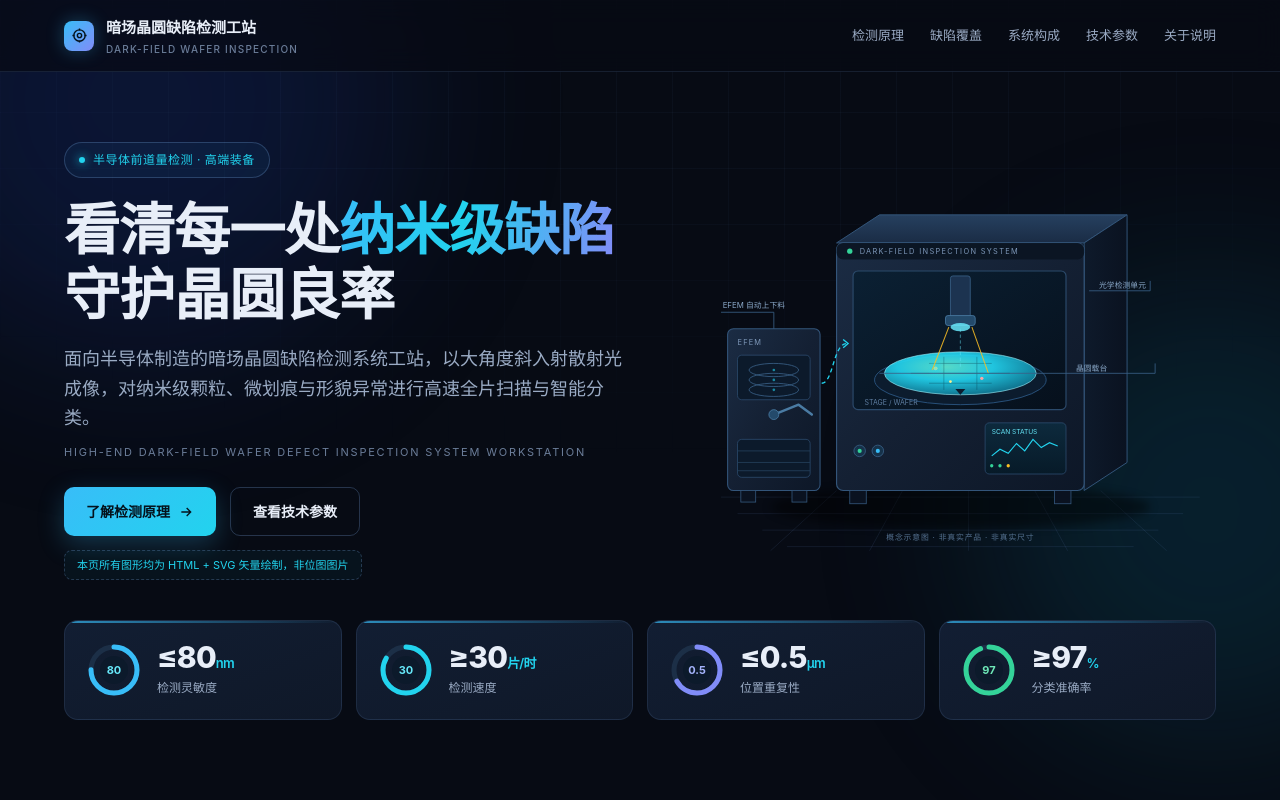
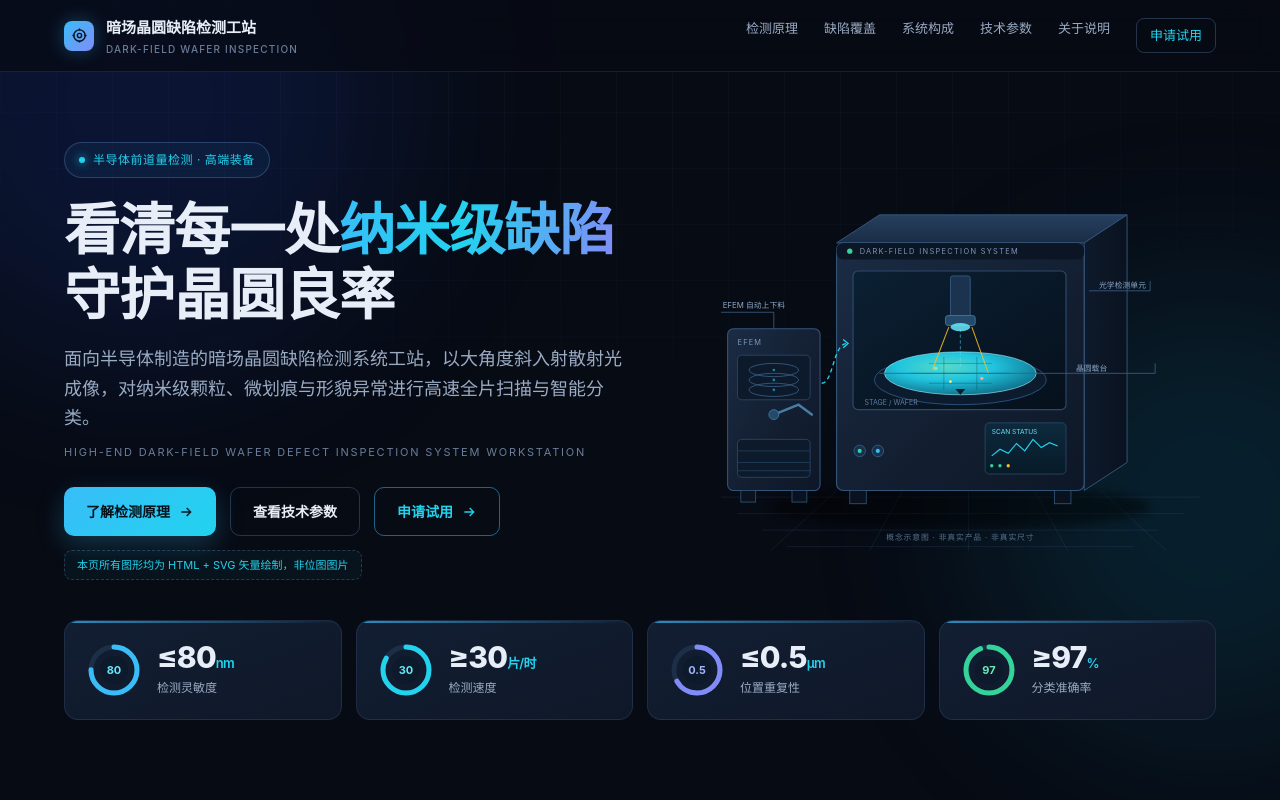
Before and after one commit to maxsyst/dfi-station-page, a plain HTML site: page index.html in a window 1280 px wide. Shown: the top 800 px of the page. Drawn offline with Linux system fonts and the light colour scheme.

Commit message:
Update homepage with trial application entry

```diff
--- a/index.html
+++ b/index.html
@@ -150,6 +150,7 @@ footer{border-top:1px solid var(--line);padding:32px 0;color:var(--muted);font-s
       <a href="#system">系统构成</a>
       <a href="#specs">技术参数</a>
       <a href="#about">关于说明</a>
+      <a href="apply.html" style="color:var(--acc2);border:1px solid var(--line2);padding:6px 13px;border-radius:8px">申请试用</a>
     </nav>
   </div>
 </header>
@@ -170,6 +171,9 @@ footer{border-top:1px solid var(--line);padding:32px 0;color:var(--muted);font-s
             <svg width="16" height="16" viewBox="0 0 24 24" fill="none" stroke="currentColor" stroke-width="2"><path d="M5 12h14M13 6l6 6-6 6"/></svg>
           </a>
           <a href="#specs" class="btn gho">查看技术参数</a>
+          <a href="apply.html" class="btn gho" style="border-color:rgba(56,189,248,.5);color:var(--acc2)">申请试用
+            <svg width="16" height="16" viewBox="0 0 24 24" fill="none" stroke="currentColor" stroke-width="2"><path d="M5 12h14M13 6l6 6-6 6"/></svg>
+          </a>
         </div>
         <span class="vector-note">本页所有图形均为 HTML + SVG 矢量绘制，非位图图片</span>
       </div>
```
